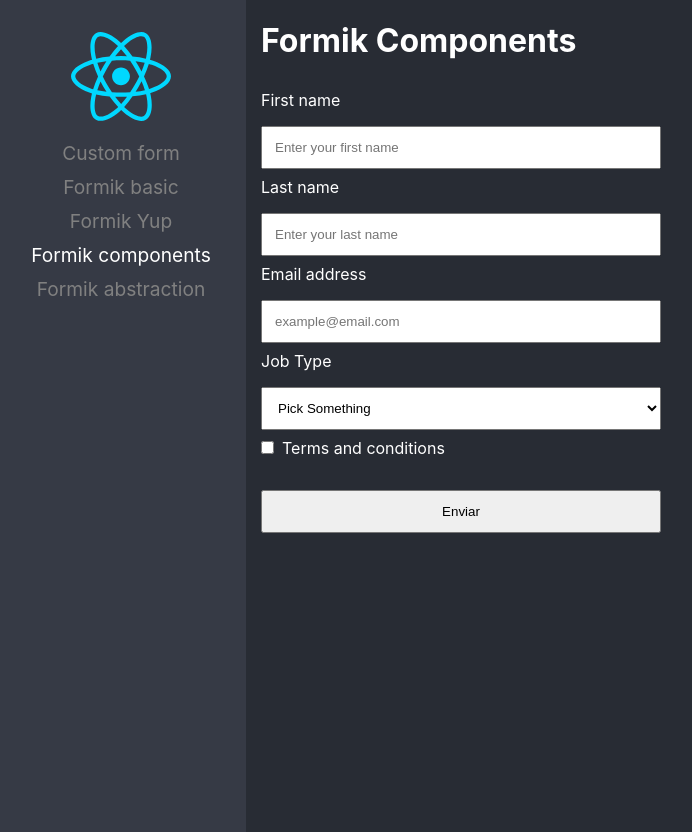
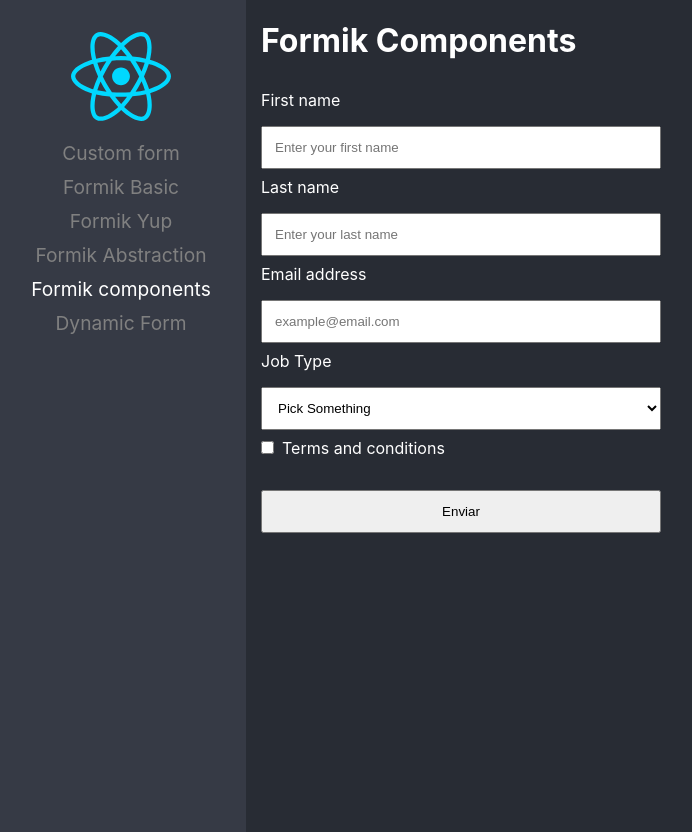
Before and after one commit to castromaciel/forms-practice, a React (Vite) app: page /formik-components in a window 1280 px wide. Shown: the whole page, without its empty margins (4-696 px from the left). Built offline with nearby package versions, Linux system fonts and the light colour scheme.

Commit message:
add dynamic form

```diff
--- /dev/null
+++ b/src/constants/index.tsx
@@ -0,0 +1,41 @@
+import {
+  DynamicForm,
+  FormikAbstraction,
+  FormikBasicPage,
+  FormikComponents,
+  FormikYupPage,
+  RegisterPage
+} from '../pages'
+
+export const LINKS = [
+  {
+    component: RegisterPage,
+    label: 'Custom form',
+    path: '/custom-form'
+  },
+  {
+    component: FormikBasicPage,
+    label: 'Formik Basic',
+    path: '/formik-basic'
+  },
+  {
+    component: FormikYupPage,
+    label: 'Formik Yup',
+    path: '/formik-yup'
+  },
+  {
+    component: FormikAbstraction,
+    label: 'Formik Abstraction',
+    path: '/formik-abstraction'
+  },
+  {
+    component: FormikComponents,
+    label: 'Formik components',
+    path: '/formik-components'
+  },
+  {
+    component: DynamicForm,
+    label: 'Dynamic Form',
+    path: '/dynamic-form'
+  }
+]
--- /dev/null
+++ b/src/db/custom-form.json
@@ -0,0 +1,50 @@
+[
+  {
+    "label": "First Name",
+    "name": "firstName",
+    "placeholder": "Enter your first name",
+    "type": "input",
+    "value": ""
+  },
+  {
+    "label": "Last Name",
+    "name": "lastName",
+    "placeholder": "Enter your last name",
+    "type": "input",
+    "value": ""
+  },
+  {
+    "label": "Email",
+    "name": "email",
+    "placeholder": "example@example.com",
+    "type": "email",
+    "value": ""
+  },
+  {
+    "label": "Password",
+    "name": "password",
+    "placeholder": "Enter your password",
+    "type": "password",
+    "value": ""
+  },
+  {
+    "label": "Favourite game",
+    "name": "favouriteGame",
+    "type": "select",
+    "value": "",
+    "options": [
+      {
+        "id": 1,
+        "label": "Super Mario"
+      },
+      {
+        "id": 2,
+        "label": "Resident Evil"
+      },
+      {
+        "id": 3,
+        "label": "Fifa 2023"
+      }
+    ]
+  }
+]
--- /dev/null
+++ b/src/pages/DynamicForm.tsx
@@ -0,0 +1,67 @@
+import { Form, Formik } from 'formik'
+import { HTMLInputTypeAttribute } from 'react'
+import { MySelectInput, MyTextInput } from '../components'
+import jsonForm from '../db/custom-form.json'
+
+const DynamicForm = () => {
+  const initialValues: {[x:string]: string} = {}
+  jsonForm.forEach((field) => {
+    initialValues[field.name] = field.value
+  })
+
+  return (
+    <div>
+      <h1>Dynamic Form</h1>
+
+      <Formik
+        initialValues={initialValues}
+        onSubmit={(values) => console.log(values)}
+      >
+        { () => (
+          <Form noValidate>
+            {
+              jsonForm.map(({
+                type, name, placeholder, label, ...rest
+              }) => {
+                switch ((type as HTMLInputTypeAttribute)) {
+                  case 'input':
+                  case 'email':
+                  case 'password':
+                    return (
+                      <MyTextInput
+                        key={name}
+                        type={(type as any)}
+                        label={label}
+                        name={name}
+                        placeholder={placeholder}
+                      />
+                    )
+
+                  case 'select':
+                    return (
+                      <MySelectInput key={name} label={label} name={name}>
+                        <option>Pick something</option>
+                        {rest.options?.map(({ id, label }) => (
+                          <option key={label} value={id}>{label}</option>
+                        ))}
+                      </MySelectInput>
+                    )
+
+                  default:
+                    return (
+                      <h1>
+                        {`${name} not supported`}
+                      </h1>
+                    )
+                }
+              })
+            }
+            <button type="submit">Form</button>
+          </Form>
+        )}
+      </Formik>
+    </div>
+  )
+}
+
+export default DynamicForm
--- a/src/pages/index.ts
+++ b/src/pages/index.ts
@@ -1,3 +1,4 @@
+export { default as DynamicForm } from './DynamicForm'
 export { default as FormikAbstraction } from './FormikAbstraction'
 export { default as FormikBasicPage } from './FormikBasicPage'
 export { default as FormikComponents } from './FormikComponents'
--- a/src/routes/Navigation.tsx
+++ b/src/routes/Navigation.tsx
@@ -1,9 +1,7 @@
 import {
   BrowserRouter, NavLink, Navigate, Route, Routes
 } from 'react-router-dom'
-import {
-  FormikAbstraction, FormikBasicPage, FormikComponents, FormikYupPage, RegisterPage
-} from '../pages'
+import { LINKS } from '../constants'
 
 const Navigation = () => (
   <BrowserRouter>
@@ -11,36 +9,28 @@
       <nav>
         <img src="/react.svg" alt="react logo" width={100} />
         <ul>
-          <li>
-            <NavLink
-              to="/custom-form"
-              className={({ isActive }) => (isActive ? 'nav-active' : '')}
-            >
-              Custom form
-            </NavLink>
-          </li>
-          <li>
-            <NavLink to="/formik-basic" className={({ isActive }) => (isActive ? 'nav-active' : '')}>Formik basic</NavLink>
-          </li>
-          <li>
-            <NavLink to="/formik-yup" className={({ isActive }) => (isActive ? 'nav-active' : '')}>Formik Yup</NavLink>
-          </li>
-          <li>
-            <NavLink to="/formik-components" className={({ isActive }) => (isActive ? 'nav-active' : '')}>Formik components</NavLink>
-          </li>
-          <li>
-            <NavLink to="/formik-abstraction" className={({ isActive }) => (isActive ? 'nav-active' : '')}>Formik abstraction</NavLink>
-          </li>
+          {
+            LINKS.map(({ label, path }) => (
+              <li key={label}>
+                <NavLink
+                  to={path}
+                  className={({ isActive }) => (isActive ? 'nav-active' : '')}
+                >
+                  {label}
+                </NavLink>
+              </li>
+            ))
+          }
         </ul>
 
       </nav>
 
       <Routes>
-        <Route path="/custom-form" element={<RegisterPage />} />
-        <Route path="/formik-basic" element={<FormikBasicPage />} />
-        <Route path="/formik-yup" element={<FormikYupPage />} />
-        <Route path="/formik-components" element={<FormikComponents />} />
-        <Route path="/formik-abstraction" element={<FormikAbstraction />} />
+        {
+          LINKS.map(({ component: Page, path }) => (
+            <Route key={path} path={path} element={<Page />} />
+          ))
+        }
 
         <Route path="/*" element={<Navigate to="/custom-form" replace />} />
       </Routes>
```
